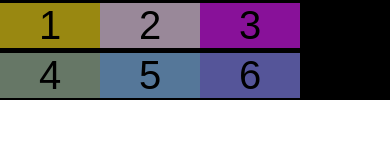
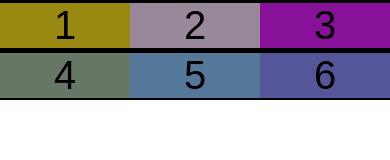
Before and after one commit to stephangriesel/css-grid, a plain HTML site: page index.html in a window 390 px wide. Drawn offline with Linux system fonts and the light colour scheme; a web font is replaced by a local one.

Commit message:
make it responsive with the fraction unit

```diff
--- a/styles.css
+++ b/styles.css
@@ -40,7 +40,7 @@ body {
 
 .wrapper {
     display:grid;
-    grid-template-columns: 100px 100px 100px;
+    grid-template-columns: 1fr 1fr 1fr;
     grid-template-rows: 50px 50px;
     background-color: #000;
     align-items: center;
```
